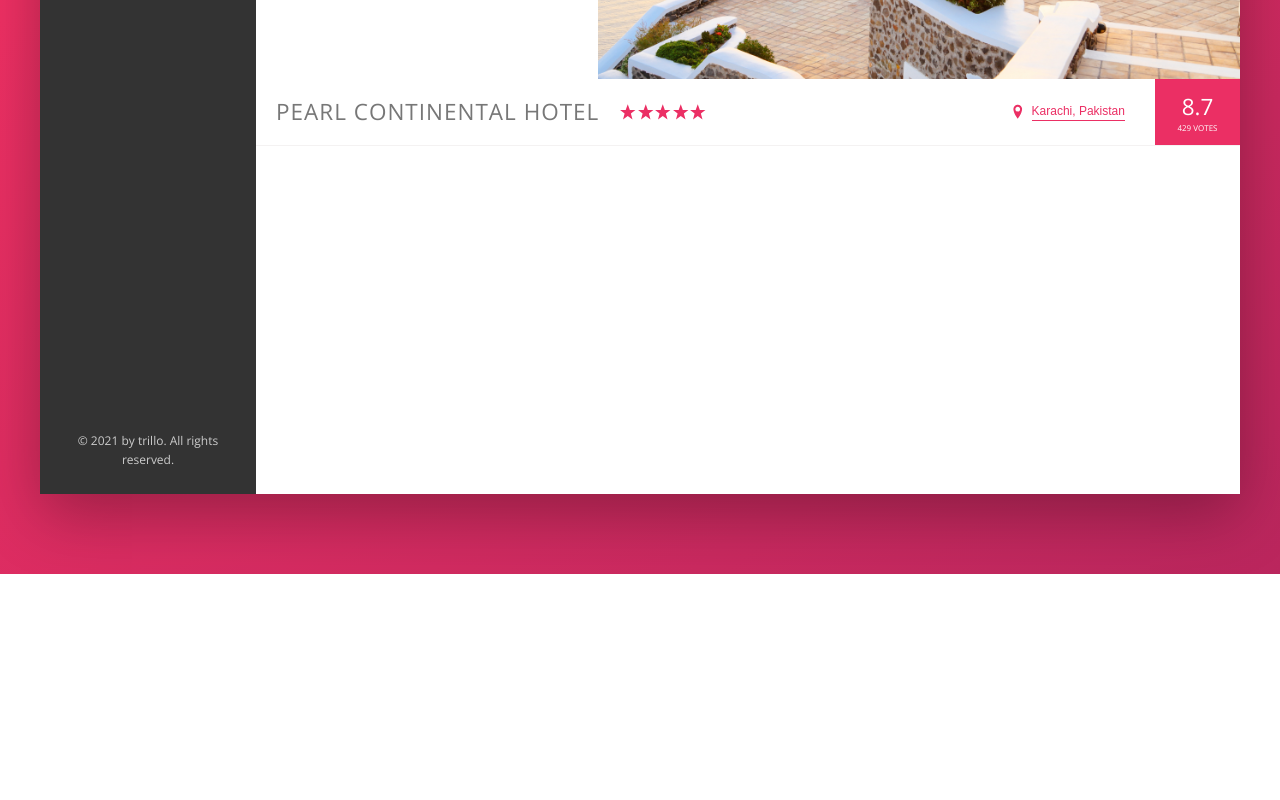
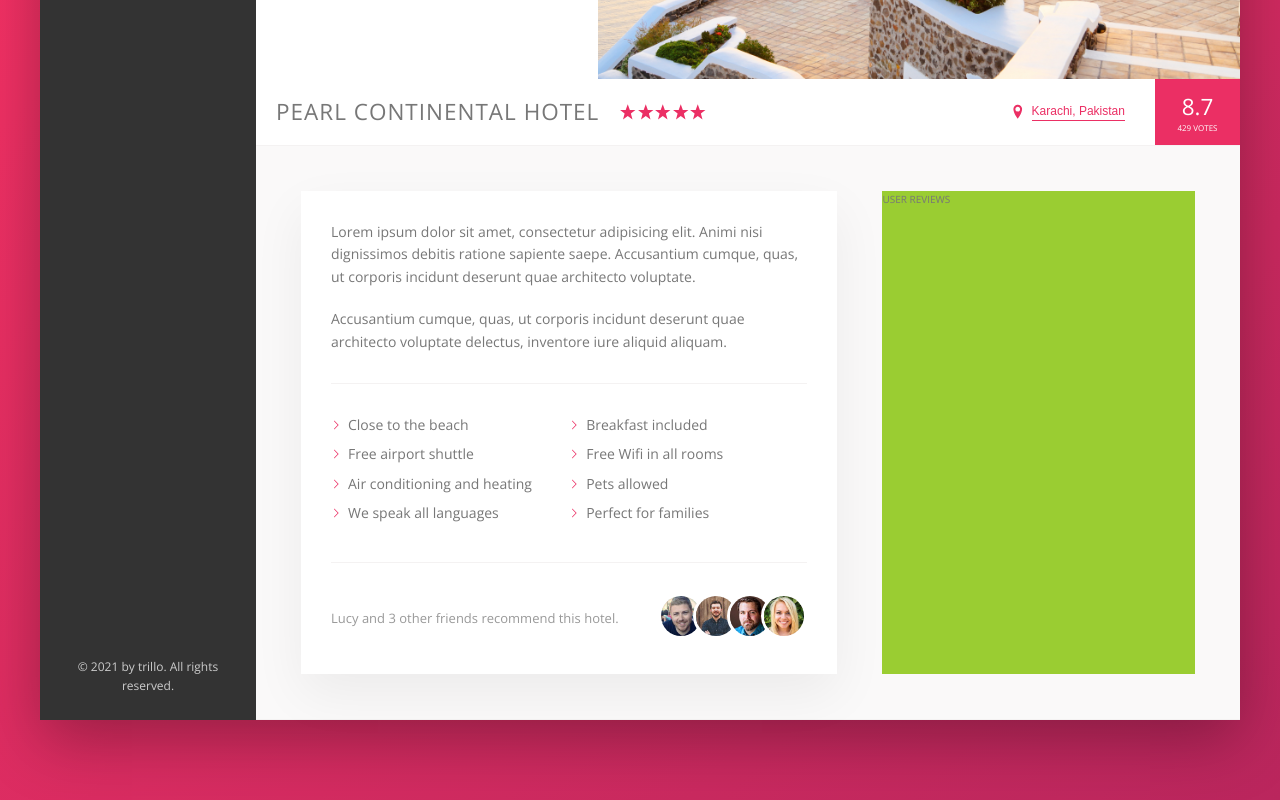
Before and after one commit to JibranAdvany/trillo_flex, a website: page index.html in a window 1280 px wide. Shown: the part 456-1256 px from the top of the page. Before the commit the page ends 1030 px from the top, so only its background shows below. Drawn offline with nearby package versions, Linux system fonts and the light colour scheme.

Commit message:
completed the hotel details section

```diff
--- a/index.html
+++ b/index.html
@@ -161,6 +161,63 @@
               <div class="overview__rating-count">429 votes</div>
             </div>
           </div>
+
+          <div class="detail">
+            <div class="description">
+              <p class="paragraph">
+                Lorem ipsum dolor sit amet, consectetur adipisicing elit. Animi
+                nisi dignissimos debitis ratione sapiente saepe. Accusantium
+                cumque, quas, ut corporis incidunt deserunt quae architecto
+                voluptate.
+              </p>
+
+              <p class="paragraph">
+                Accusantium cumque, quas, ut corporis incidunt deserunt quae
+                architecto voluptate delectus, inventore iure aliquid aliquam.
+              </p>
+
+              <ul class="list">
+                <li class="list__item">Close to the beach</li>
+                <li class="list__item">Breakfast included</li>
+                <li class="list__item">Free airport shuttle</li>
+                <li class="list__item">Free Wifi in all rooms</li>
+                <li class="list__item">Air conditioning and heating</li>
+                <li class="list__item">Pets allowed</li>
+                <li class="list__item">We speak all languages</li>
+                <li class="list__item">Perfect for families</li>
+              </ul>
+
+              <div class="recommend">
+                <p class="recommend__count">
+                  Lucy and 3 other friends recommend this hotel.
+                </p>
+                <div class="recommend__friends">
+                  <img
+                    src="./img/user-3.jpg"
+                    alt="Friend Photo"
+                    class="recommend__photo"
+                  />
+                  <img
+                    src="./img/user-4.jpg"
+                    alt="Friend Photo"
+                    class="recommend__photo"
+                  />
+                  <img
+                    src="./img/user-5.jpg"
+                    alt="Friend Photo"
+                    class="recommend__photo"
+                  />
+                  <img
+                    src="./img/user-6.jpg"
+                    alt="Friend Photo"
+                    class="recommend__photo"
+                  />
+                </div>
+              </div>
+            </div>
+
+            <div class="user-reviews">USER REVIEWS</div>
+          </div>
         </main>
       </div>
     </div>
--- a/sass/_base.scss
+++ b/sass/_base.scss
@@ -32,6 +32,9 @@
   --grey-dark-3: #999;
 
   --shadow-dark: 0 2rem 6rem rgba(0, 0, 0, 0.3);
+  --shadow-light: 0 2rem 5rem rgba(0, 0, 0, 0.06);
+
+  --line: 1px solid var(--grey-light-2);
 }
 
 *,
--- a/sass/_components.scss
+++ b/sass/_components.scss
@@ -293,3 +293,73 @@
     box-shadow: none;
   }
 }
+
+// PARAGRAPH
+.paragraph {
+  &:not(:last-of-type) {
+    margin-bottom: 2rem;
+  }
+}
+
+// LIST
+.list {
+  list-style: none;
+  margin: 3rem 0;
+  padding: 3rem 0;
+  border-top: var(--line);
+  border-bottom: var(--line);
+
+  display: flex;
+  flex-wrap: wrap;
+
+  &__item {
+    flex: 0 0 50%;
+    margin-bottom: 0.7rem;
+  }
+
+  &__item::before {
+    content: '';
+    display: inline-block;
+    height: 1rem;
+    width: 1rem;
+    margin-right: 0.7rem;
+
+    // Approach for older browsers
+    // background-image: url('./../img/chevron-thin-right.svg');
+    // background-size: cover;
+
+    // For newer browsers
+    background-color: var(--color-primary);
+    -webkit-mask-image: url('./../img/chevron-thin-right.svg');
+    mask-image: url('./../img/chevron-thin-right.svg');
+    -webkit-mask-size: cover;
+    mask-size: cover;
+  }
+}
+
+// RECOMMEND
+.recommend {
+  font-size: 1.3rem;
+  color: var(--grey-dark-3);
+  display: flex;
+  align-items: center;
+
+  &__count {
+    margin-right: auto;
+  }
+
+  &__friends {
+  }
+
+  &__photo {
+    box-sizing: content-box; // also, it is the default that we have overwritten
+    height: 4rem;
+    width: 4rem;
+    border-radius: 50%;
+    border: 3px solid #fff;
+
+    &:not(:last-child) {
+      margin-right: -1.5rem;
+    }
+  }
+}
--- a/sass/_layout.scss
+++ b/sass/_layout.scss
@@ -11,7 +11,7 @@
   font-size: 1.4rem;
   height: 7rem;
   background-color: #fff;
-  border-bottom: 1px solid var(--grey-light-2);
+  border-bottom: var(--line);
 
   display: flex;
   justify-content: space-between;
@@ -34,6 +34,26 @@
 
 .hotel-view {
   background-color: #fff;
-  height: 80rem;
   flex: 1;
 }
+
+.detail {
+  display: flex;
+  padding: 4.5rem;
+  background-color: var(--grey-light-1);
+  border-bottom: var(--line);
+}
+
+.description {
+  font-size: 1.4rem;
+  background-color: #fff;
+  box-shadow: var(--shadow-light);
+  padding: 3rem;
+  flex: 0 0 60%;
+  margin-right: 4.5rem;
+}
+
+.user-reviews {
+  background-color: yellowgreen;
+  flex: 1;
+}
```
Also changed, not shown: css/style.css.
